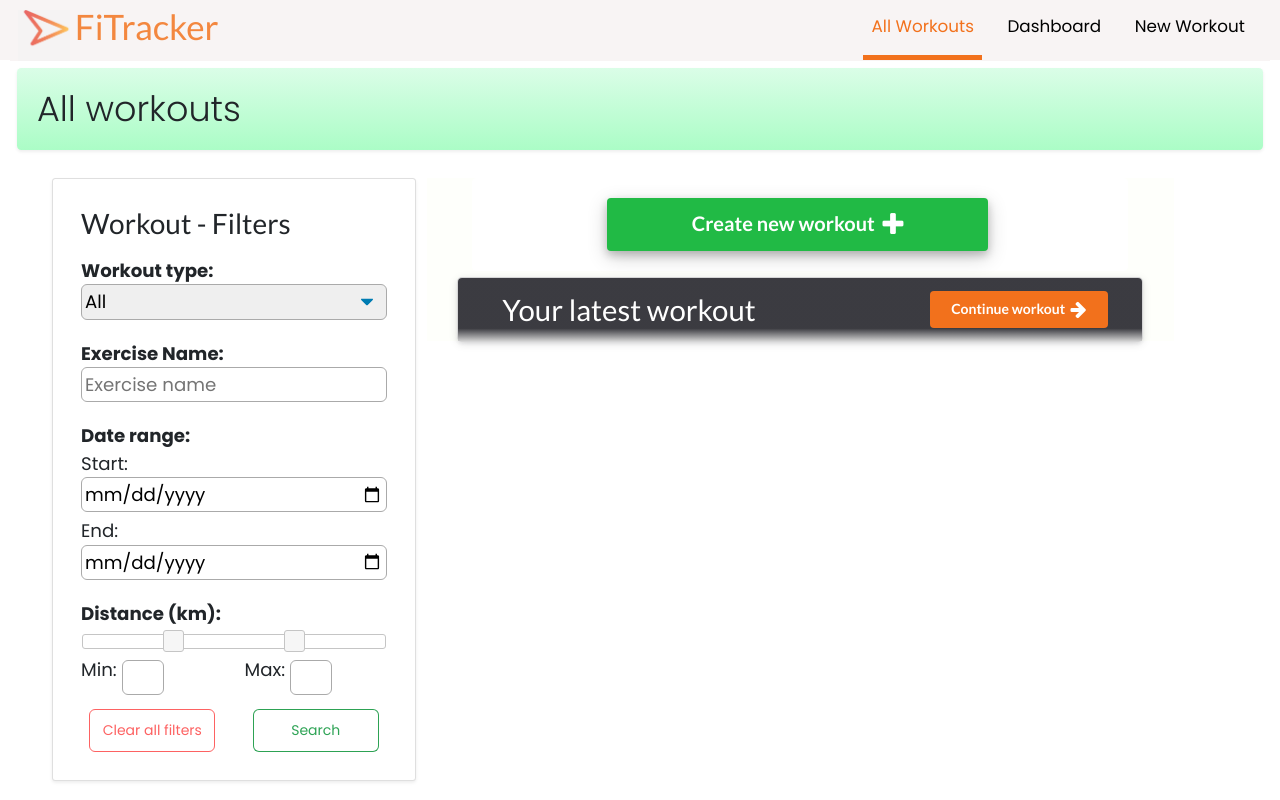
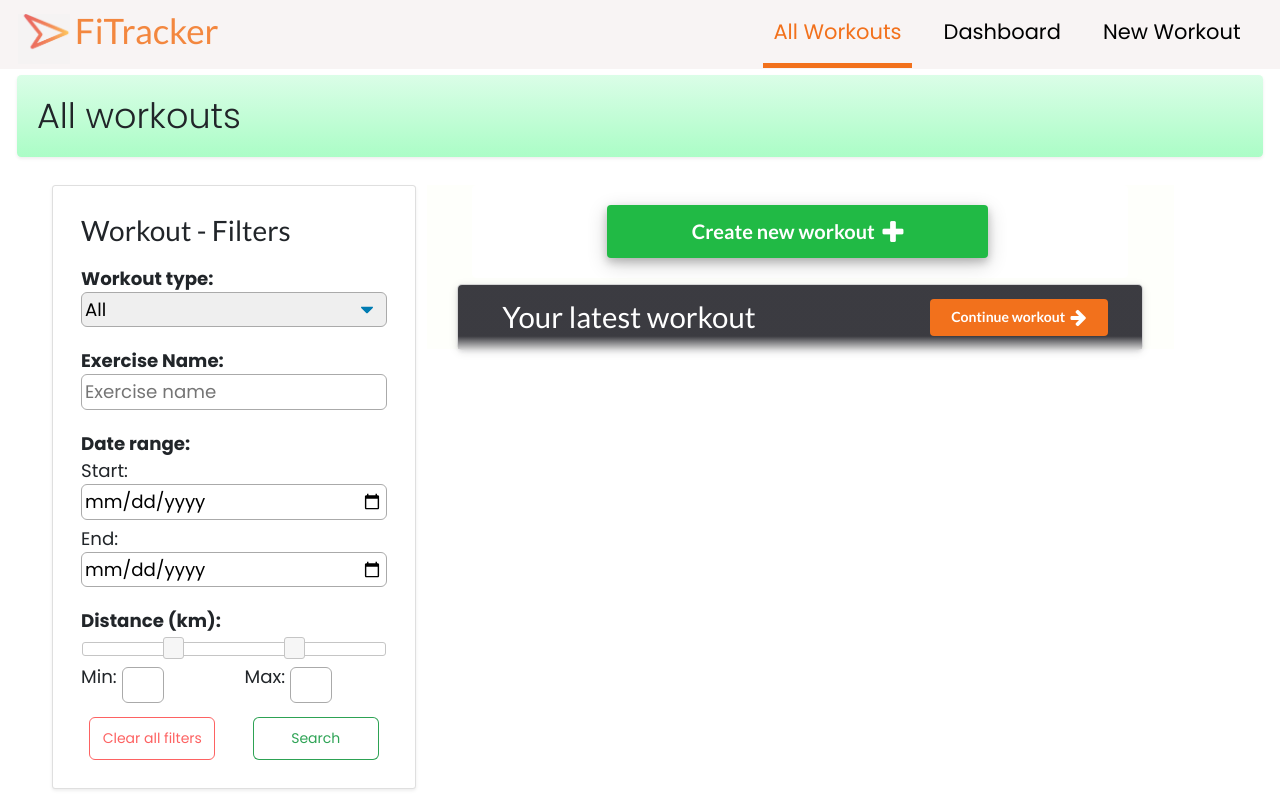
Before and after one commit to klin4994/Fitness-Tracker, a website: page public/index.html in a window 1280 px wide. Drawn offline with nearby package versions, Linux system fonts and the light colour scheme; files that its build step writes are made by us from their sources; no server answers.

Commit message:
Styling edit

```diff
--- a/public/style.css
+++ b/public/style.css
@@ -40,7 +40,7 @@ nav {
   left: 0;
   position:absolute;
   min-width: 100vw;
-  min-height: 4.3rem;
+  min-height: 4.9rem;
 
 
 }
@@ -466,7 +466,7 @@ white-space:nowrap
 
 .nav-item{
   margin: 0 0.5em;
-  padding-bottom: 4px;
+  font-size: 1.5rem;
 }
 
 .right{
```
